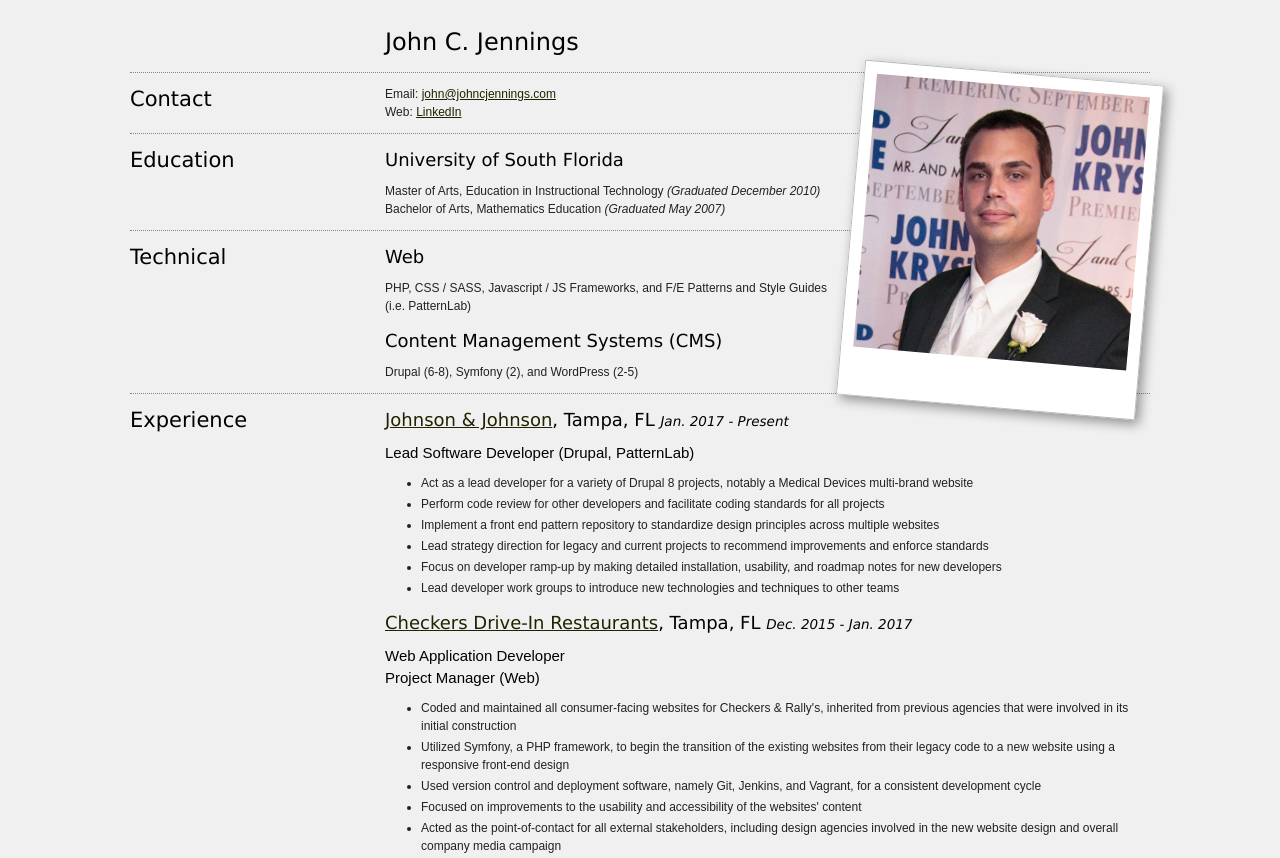
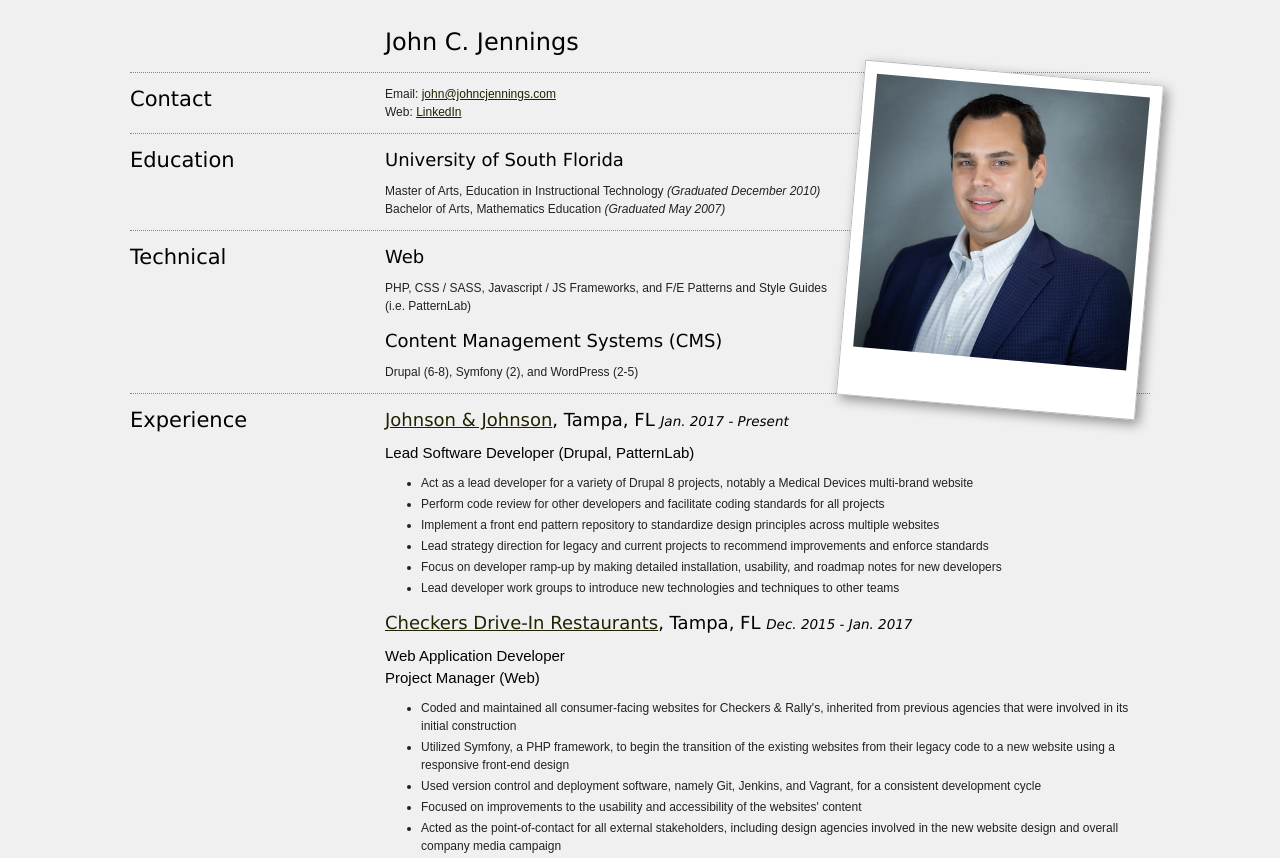
Before and after one commit to ThatRacerGuy/thatracerguy.github.io, a website: page index.html in a window 1280 px wide. Shown: the top 858 px of the page. Drawn offline with Linux system fonts and the light colour scheme; a web font is replaced by a local one.

Commit message:
Add a new profile picture

```diff
--- a/index.html
+++ b/index.html
@@ -22,7 +22,7 @@
 
 <h1>John C. Jennings</h1>
 
-	<img src="images/jcj.jpg" alt="A picture of John C. Jennings">
+	<img src="images/jcj2019.jpg" alt="A picture of John C. Jennings">
 
 <h2>Contact</h2>
 
```
Also changed, not shown: images/jcj2019.jpg (added), 1 other file.
